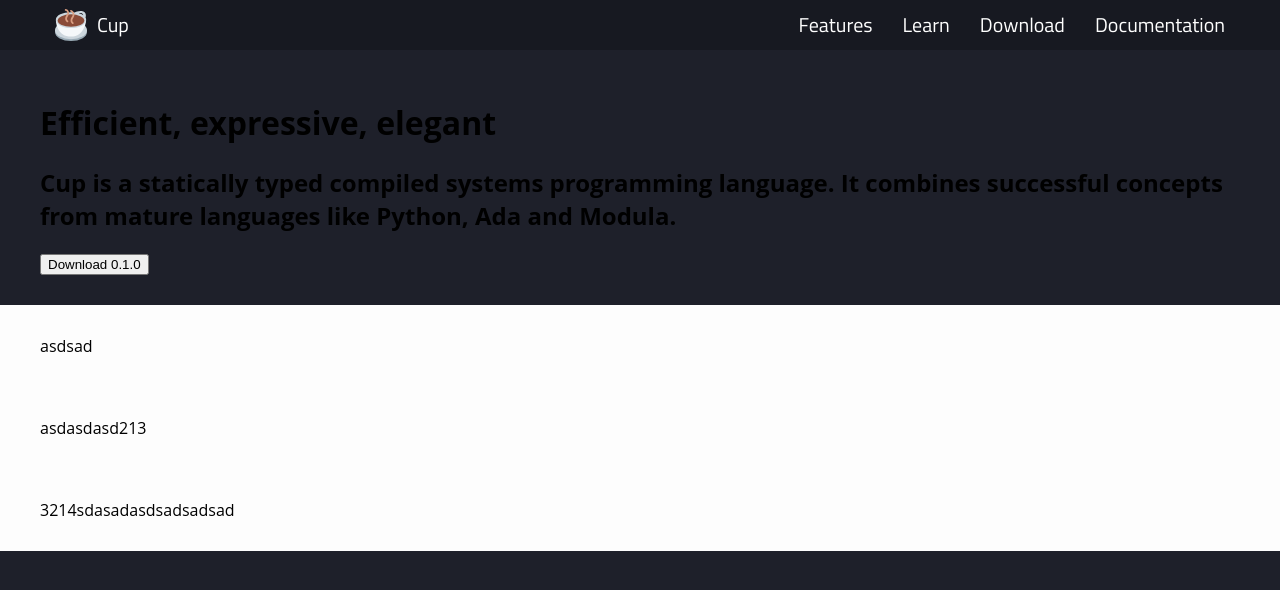
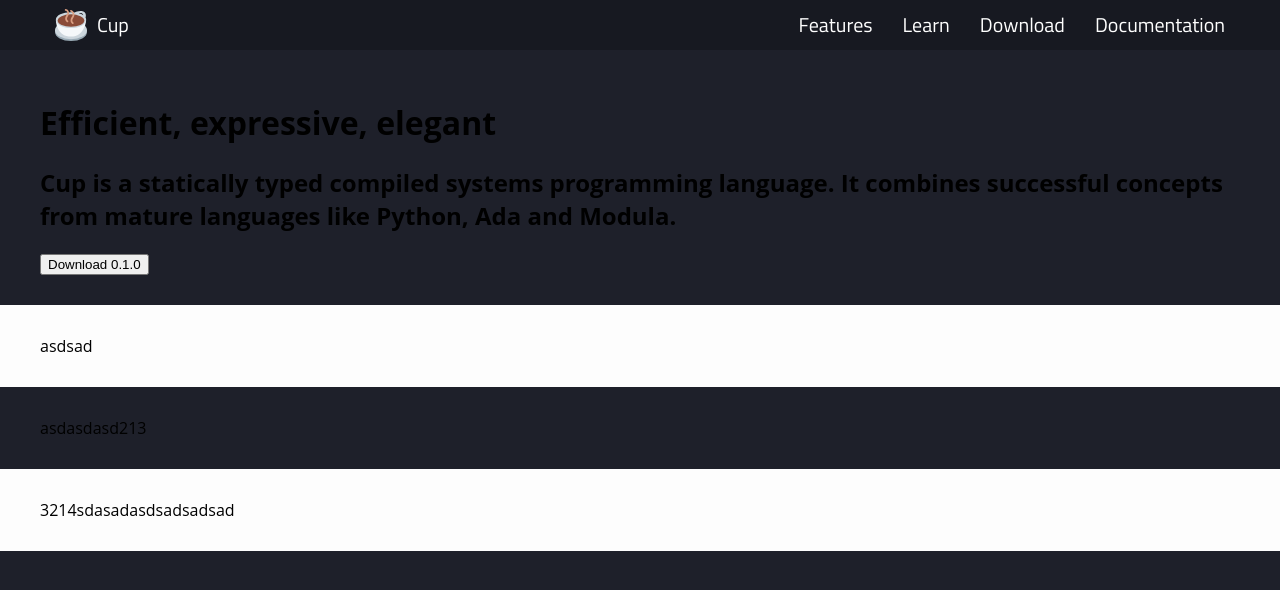
Before and after one commit to cup-lang/cup-lang.org, a Jekyll site: the page built from index.html, in a window 1280 px wide. Shown: the top 590 px of the page. Built offline with Jekyll 4.4.1, drawn with Linux system fonts in a browser that asks for light colours.

Commit message:
Update index.html

```diff
--- a/index.html
+++ b/index.html
@@ -16,7 +16,7 @@ layout: default
         asdsad
     </div>
 </div>
-<div class="section section-odd">
+<div class="section">
     <div class="section-content content">
         asdasdasd213
     </div>
```
